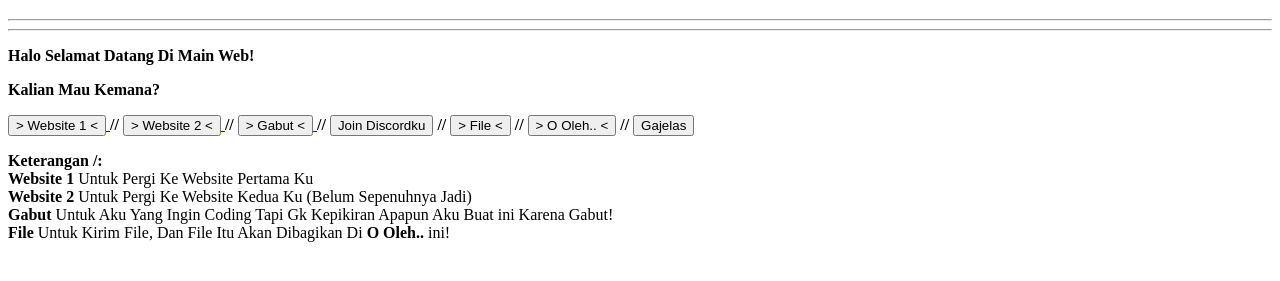
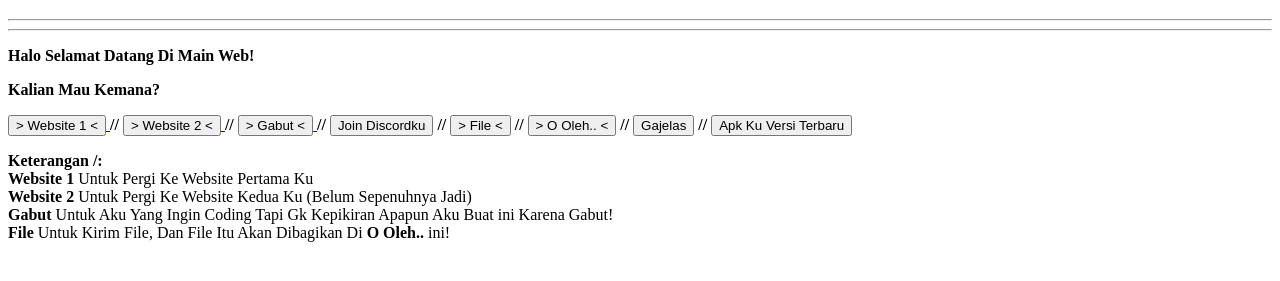
Before and after one commit to AlanFirdaus14/-, a plain HTML site: page My Site/index.html in a window 1280 px wide. Shown: the part 61-342 px from the top of the page. Drawn offline with Linux system fonts and the light colour scheme.

Commit message:
Read Readme.md

```diff
--- a/My Site/index.html
+++ b/My Site/index.html
@@ -53,6 +53,8 @@
                <a href="Bg/main.html"><button>> O Oleh.. <</button></a>
                <b> // </b>
                <a href="sss/main.html"><button>Gajelas</button></a>
+               <b> // </b>
+               <a href="A.apk" download="Alan App.apk"><button>Apk Ku Versi Terbaru</button></a>
 	</p>
 	<p>
 	  <b>
```
Also changed, not shown: 1 other file.
